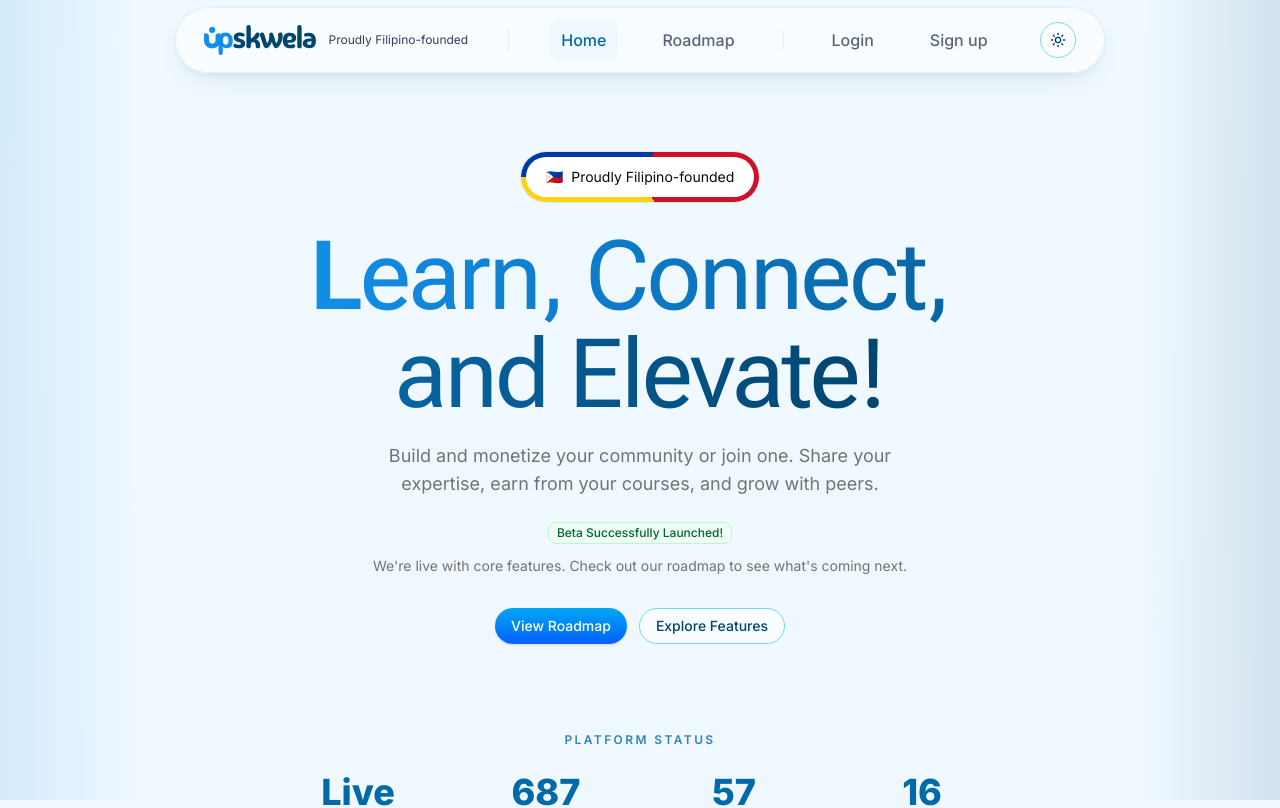
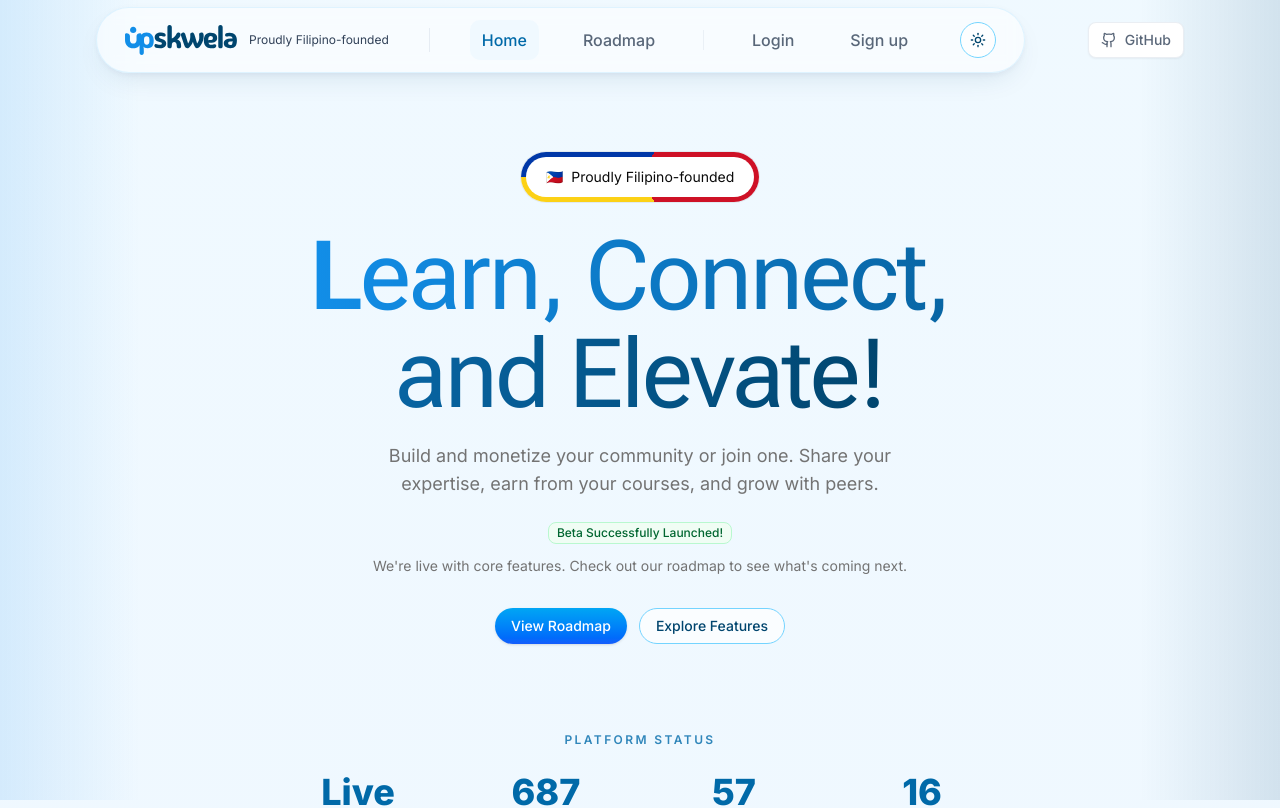
Before and after one commit to Justin322322/upskwela-my-ver, a Next.js app: page / in a window 1280 px wide. Shown: the top 808 px of the page. Built offline with nearby package versions, Linux system fonts and the light colour scheme.

Commit message:
added github button

```diff
--- a/components/layout/mobile-navbar.tsx
+++ b/components/layout/mobile-navbar.tsx
@@ -3,7 +3,7 @@
 import { useState } from 'react';
 import Link from 'next/link';
 import Image from 'next/image';
-import { Menu, X } from 'lucide-react';
+import { Menu, X, Github } from 'lucide-react';
 import { Button } from '@/components/ui/button';
 import { usePathname } from 'next/navigation';
 import { FontAwesomeIcon } from '@fortawesome/react-fontawesome';
@@ -75,6 +75,14 @@ export default function MobileNavbar() {
                   href="/signup"
                   onClick={() => setIsOpen(false)}
                 />
+                <div className="h-px bg-slate-200/40 dark:bg-slate-600/40 my-2 mx-2" />
+                <MenuItem
+                  icon={<Github className="w-4 h-4" />}
+                  label="GitHub"
+                  active={false}
+                  href="https://github.com/Justin322322/upskwela-my-ver"
+                  onClick={() => setIsOpen(false)}
+                />
               </nav>
             </div>
           )}
--- a/components/layout/site-header.tsx
+++ b/components/layout/site-header.tsx
@@ -2,16 +2,20 @@
 
 import SiteNavbar from '@/components/layout/site-navbar';
 import MobileNavbar from '@/components/layout/mobile-navbar';
+import { GitHubButton } from '@/components/ui/github-button';
 
 export function SiteHeader() {
   return (
     <header className="sticky top-2 md:top-3 z-40 w-full bg-transparent">
-      <div className="mx-auto flex h-14 w-full max-w-6xl items-center justify-center px-4 sm:px-6 lg:px-8">
+      <div className="mx-auto flex h-14 w-full max-w-6xl items-center px-4 sm:px-6 lg:px-8">
         <div className="w-full md:hidden">
           <MobileNavbar />
         </div>
-        <div className="hidden md:flex">
+        <div className="hidden md:flex items-center flex-1">
           <SiteNavbar />
+        </div>
+        <div className="hidden md:flex items-center">
+          <GitHubButton />
         </div>
       </div>
     </header>
--- /dev/null
+++ b/components/ui/github-button.tsx
@@ -0,0 +1,31 @@
+'use client';
+
+import { Button } from '@/components/ui/button';
+import { Github } from 'lucide-react';
+
+interface GitHubButtonProps {
+  className?: string;
+  size?: 'sm' | 'default' | 'lg' | 'icon';
+}
+
+export function GitHubButton({ className, size = 'default' }: GitHubButtonProps) {
+  return (
+    <Button
+      variant="outline"
+      size={size}
+      asChild
+      className={className}
+      aria-label="View source code on GitHub"
+    >
+      <a
+        href="https://github.com/Justin322322/upskwela-my-ver"
+        target="_blank"
+        rel="noopener noreferrer"
+        className="text-slate-700/80 hover:text-sky-700 hover:bg-sky-100/30 dark:text-slate-300/80 dark:hover:text-sky-200 dark:hover:bg-slate-700/30 transition-all duration-200 border-slate-300/40 dark:border-slate-600/40 hover:border-sky-300 dark:hover:border-sky-600"
+      >
+        <Github className="h-4 w-4" />
+        {size !== 'icon' && <span>GitHub</span>}
+      </a>
+    </Button>
+  );
+}
```
